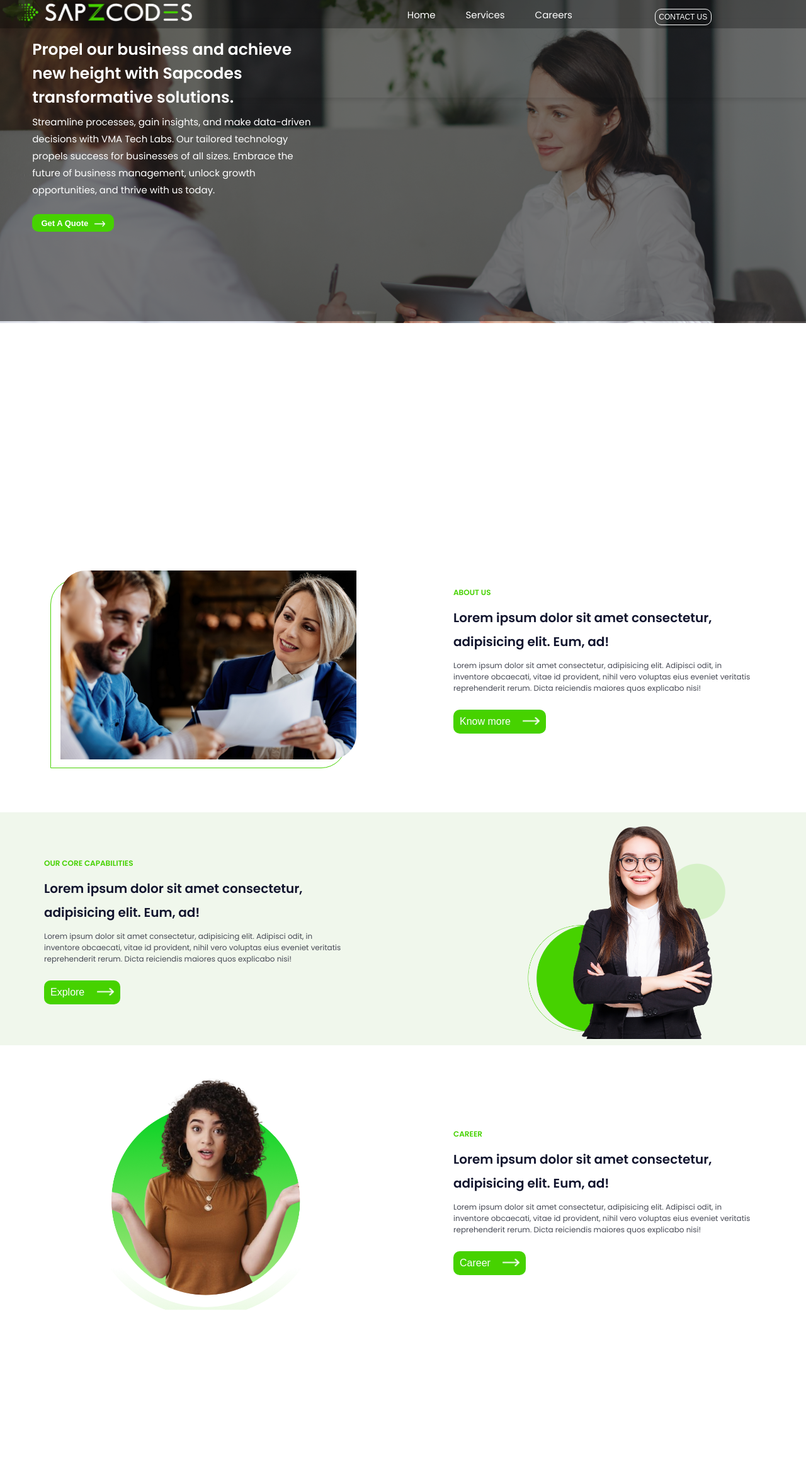
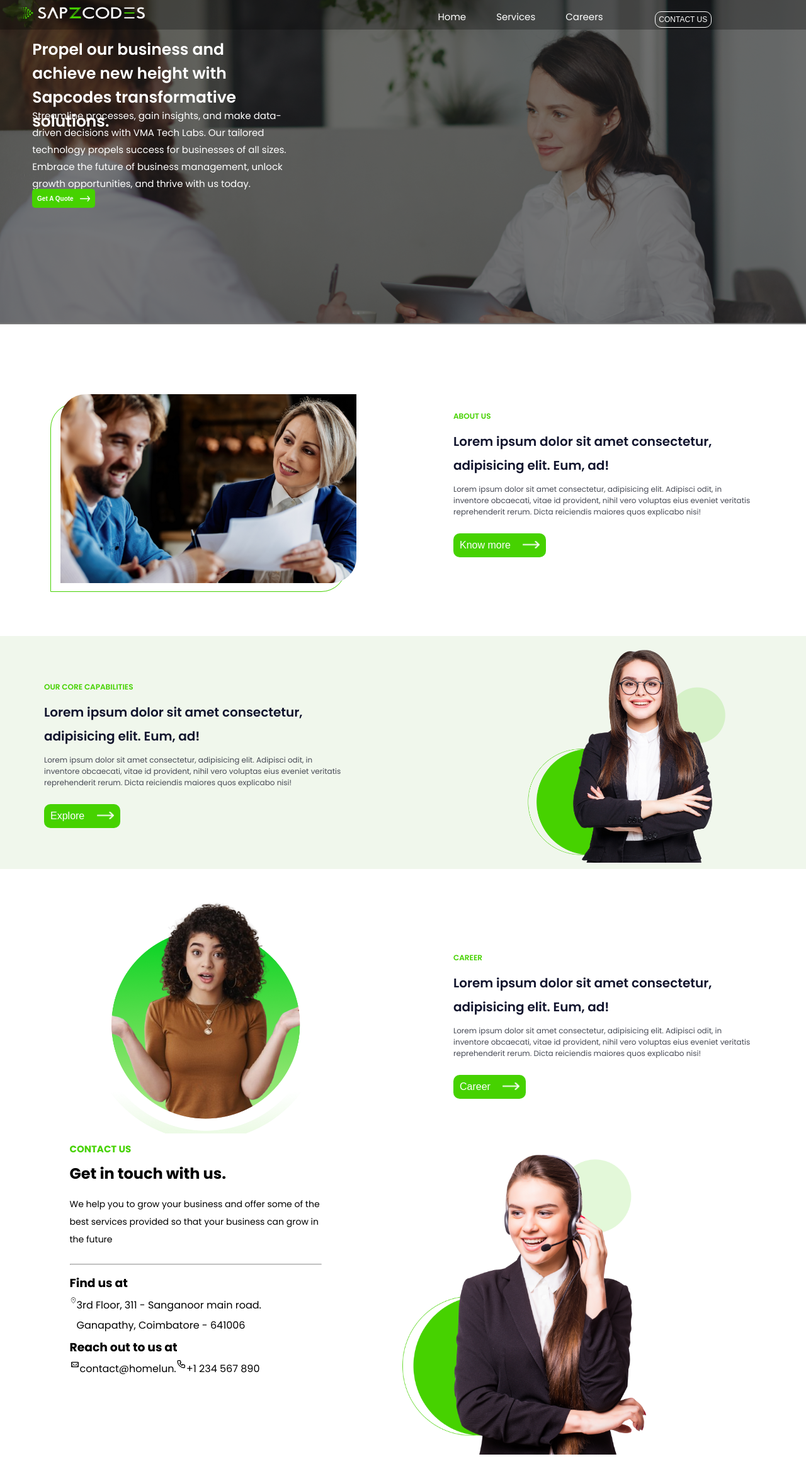
Before and after one commit to vijayaprathapkumar/sapzcodes, a Next.js app in the folder website/: page / in a window 1280 px wide. Shown: the whole page at 63% size. Before the commit the page ends 2090 px from the top, so only its background shows below. Built offline with nearby package versions, Linux system fonts and the light colour scheme.

Commit message:
header-update

```diff
--- a/website/src/app/page.tsx
+++ b/website/src/app/page.tsx
@@ -3,6 +3,7 @@ import BannerComponent from "@/components/banner/Banner";
 import DetailComponent from "@/components/details/Details";
 import HeaderComponent from "@/layout/header/Header";
 import { detailsAbout ,detailCapabilitiy,detailsCareer } from '@/config/body';
+import ContactComponent from "@/components/contact/Contact";
 
 export default function Home() {
   return (
@@ -12,6 +13,8 @@ export default function Home() {
       <DetailComponent detail={detailsAbout} />
       <DetailComponent detail={detailCapabilitiy} />
       <DetailComponent detail={detailsCareer} />
+      <ContactComponent/>
+
     </>
   );
 }
--- a/website/src/components/banner/Banner.styled.tsx
+++ b/website/src/components/banner/Banner.styled.tsx
@@ -1,12 +1,12 @@
 import breakpoints from "@/themes/breakpoints";
+import { theme } from "@/themes/theme";
 import { styled } from "styled-components";
 
 export const BannerWrapper = styled.div`
-  min-height: 70vh;
+
 `;
 
 export const SectionWrapper = styled.section`
-  height: 100vh;
   width: 100%;
   overflow: hidden;
   .set {
@@ -30,13 +30,13 @@ export const BackgroundGradient = styled.div`
   top: 0;
   z-index: 0;
   ${breakpoints.xs} {
-    height: 96%;
+    height: 98%;
   }
   ${breakpoints.md} {
-    height: 98%;
+    height: 99%;
   }
   ${breakpoints.xl} {
-    height: 99%;
+    height: 99.5%;
   }
 `;
 export const MainContent = styled.div`
@@ -47,31 +47,30 @@ export const MainContent = styled.div`
   z-index: 2;
   font-weight: 600;
   font-size: 40px;
-  color: white;
+  color: ${theme.colors.white};
   ${breakpoints.xs} {
     top: 40px;
-    width: 180px;
-    // z-index: 50;
+    width: 130px;
     font-weight: 400;
     font-size: 10px;
   }
   ${breakpoints.md} {
     top: 60px;
     left: 5%;
-    width: 360px;
+    width: 300px;
     z-index: 2;
     font-weight: 600;
     font-size: 20px;
   }
   ${breakpoints.lg} {
     left: 4%;
-    width: 450px;
+    width: 350px;
     font-size: 25px;
   }
   ${breakpoints.xl} {
     top: 110px;
     left: 5%;
-    width: 700px;
+    width: 600px;
     font-size: 40px;
   }
 `;
@@ -82,29 +81,29 @@ export const SubContent = styled.div`
   width: 700px;
   z-index: 2;
   line-height: 1.8;
-  color: white;
+  color: ${theme.colors.white};
 
   ${breakpoints.xs} {
-    top: 90px;
+    top: 80px;
     width: 220px;
     font-size: 6px;
   }
   ${breakpoints.md} {
-    top: 160px;
+    top: 145px;
     left: 5%;
     width: 350px;
     font-size: 10px;
   }
   ${breakpoints.lg} {
-    top: 180px;
+    top: 170px;
     left: 4%;
-    width: 460px;
+    width: 410px;
     font-size: 15px;
   }
   ${breakpoints.xl} {
-    top: 310px;
+    top: 280px;
     left: 5%;
-    width: 700px;
+    width: 600px;
   }
 `;
 export const ButtonBox = styled.div`
@@ -114,8 +113,8 @@ export const ButtonBox = styled.div`
   left: 8%;
   height: 50px;
   z-index: 2;
-  background-color: #46d200;
-  border-radius: 10px;
+  background-color:  ${theme.colors.green};
+  border-radius: 5px;
   padding: 5px;
 
   .get-btn {
@@ -123,11 +122,11 @@ export const ButtonBox = styled.div`
     width: 150px;
     font-size: 13px;
     font-weight: 600;
-    color: white;
+    color: ${theme.colors.white};
     border: none;
-    background-color: #46d200;
+    background-color:  ${theme.colors.green};
     &:hover {
-      background-color: #46d200;
+      background-color:  ${theme.colors.green};
     }
 
     &:focus {
@@ -135,7 +134,7 @@ export const ButtonBox = styled.div`
     }
   }
   ${breakpoints.xs} {
-    top: 135px;
+    top: 125px;
     height: 20px;
     .get-btn {
       width: 50px;
@@ -143,25 +142,26 @@ export const ButtonBox = styled.div`
     }
   }
   ${breakpoints.md} {
-    top: 240px;
+    top: 220px;
     left: 5%;
-    height: 25px;
+    height: 27px;
+
     .get-btn {
-      width: 100px;
+      width: 70px;
+      font-size: 8px;
+    }
+  }
+  ${breakpoints.lg} {
+    top: 300px;
+    left: 4%;
+    height: 30px;
+    .get-btn {
+      width: 90px;
       font-size: 10px;
     }
   }
-  ${breakpoints.lg} {
-    top: 340px;
-    left: 4%;
-    height: 28px;
-    .get-btn {
-      width: 120px;
-      font-size: 13px;
-    }
-  }
   ${breakpoints.xl} {
-    top: 420px;
+    top: 400px;
     left: 5%;
     height: 50px;
     .get-btn {
--- a/website/src/components/banner/Banner.tsx
+++ b/website/src/components/banner/Banner.tsx
@@ -41,5 +41,3 @@ const BannerComponent = () => {
 };
 
 export default BannerComponent;
-///images/button-Arrow.png
-///images/banner.png
--- /dev/null
+++ b/website/src/components/contact/Contact.styled.tsx
@@ -0,0 +1,47 @@
+import { theme } from "@/themes/theme";
+import styled from "styled-components";
+
+export const ContactWrapper = styled.div`
+display: flex;
+justify-content: center;
+`;
+export const AddressContent = styled.div`
+line-height: 2;
+ width: 400px;
+ position: relative;
+ right: 10%;
+
+.conct{
+    color: ${theme.colors.green};
+    font-size: 15px;
+}
+.get-cont{
+
+}
+.paragraph{
+    font-size: 14px;
+    margin-top: 10px;
+}
+hr {
+    margin-top: 25px;
+  }
+`;
+export const LocationSection = styled.div`
+margin-top: 10px;
+ .part-one{
+    display: flex;
+ }
+`;
+export const ContactSection = styled.div`
+.part-sec{
+    display: flex;
+
+ }
+`;
+export const ImageSection = styled.div`
+
+.contact-image{
+    height: 500px;
+    width: 403px;
+}
+`;
--- /dev/null
+++ b/website/src/components/contact/Contact.tsx
@@ -0,0 +1,44 @@
+/* eslint-disable @next/next/no-img-element */
+import { CiLocationOn } from "react-icons/ci";
+import { TbPhone } from "react-icons/tb";
+import { TiMail } from "react-icons/ti";
+import { AddressContent, ContactSection, ContactWrapper, ImageSection,LocationSection } from "./Contact.styled";
+
+const ContactComponent = () => {
+  return (
+    <ContactWrapper>
+      <AddressContent>
+        <h5 className="conct">CONTACT US</h5>
+        <h2 className="get-cont">Get in touch with us.</h2>
+        <p className="paragraph">
+          We help you to grow your business and offer some of the best services
+          provided so that your business can grow in the future
+        </p>
+        <hr />
+        <LocationSection>
+          <h3>Find us at</h3>
+          <div className="part-one">
+          <CiLocationOn />
+          <p>
+            3rd Floor, 311 - Sanganoor main road. Ganapathy, Coimbatore - 641006
+          </p>
+          </div>
+        </LocationSection>
+        <ContactSection>
+          <h3>Reach out to us at</h3>
+          <div className="part-sec">
+          <TiMail />
+          <p>contact@homelun.</p>
+          <TbPhone />
+          <p>+1 234 567 890</p>
+          </div>
+        </ContactSection>
+      </AddressContent>
+      <ImageSection>
+       <img src="/images/contact.png" alt="Conatct-image" className="contact-image"/>
+      </ImageSection>
+    </ContactWrapper>
+  );
+};
+
+export default ContactComponent;
--- a/website/src/layout/header/Header.styled.tsx
+++ b/website/src/layout/header/Header.styled.tsx
@@ -11,24 +11,26 @@ export const HeaderWraper = styled.div`
   justify-content: space-around;
   align-items: center;
   padding: 1rem 2rem;
-  color: #fff;
+  color: ${theme.colors.white};
   z-index: 50;
   width: 100%;
   height: 65px;
   position: fixed;
   top: 0;
 
-
   ${breakpoints.xs} {
     padding: 0;
-    height: 30px;
+    height: 24px;
     background-color: rgba(0, 0, 0, 0.28);
 
   }
   ${breakpoints.md} {
     display: flex;
     width: 100%;
-    height: 45px;
+    height: 40px;
+  }
+  ${breakpoints.lg} {
+    height: 47px;
   }
   ${breakpoints.xl} {
     height: 65px;
@@ -41,21 +43,21 @@ export const NavLink = styled.div`
     left: 0;
   }
   ${breakpoints.md} {
-    left: 18%;
+    left: 20%;
   }
   ${breakpoints.lg} {
-    left: 30%;
+    left: 34%;
   }
   ${breakpoints.xl} {
-    left: 48%;
+    left: 50%;
   }
 `;
 export const Link = styled.a`
-  color: #fff;
+color: ${theme.colors.white};
   text-decoration: none;
   position: relative;
   &:hover {
-    color: #46d200;
+    color: ${theme.colors.green};
   }
 
   &:active {
@@ -66,12 +68,16 @@ export const Link = styled.a`
     color: black;
    }
    ${breakpoints.md} {
-    bottom: 50px;
-    color: #fff;
+    bottom: 44px;
+    color: ${theme.colors.white};
+   }
+   ${breakpoints.lg} {
+    bottom: 42px;
+    color: ${theme.colors.white};
    }
    ${breakpoints.xl} {
-    bottom: 40px;
-    color: #fff;
+    bottom: 33px;
+    color: ${theme.colors.white};
    }
 
 `;
@@ -112,7 +118,7 @@ export const Contact = styled.div`
 
   .contact-btn {
     background-color: transparent;
-    color: white;
+    color: ${theme.colors.white};
     height: 40px;
     width: 150px;
     border-radius: 10px;
@@ -136,11 +142,11 @@ export const Contact = styled.div`
   }
   ${breakpoints.md} {
     left: 50%;
-    bottom: 88px;
+    bottom: 79px;
 
     .contact-btn {
       background-color: transparent;
-      color: white;
+      color: ${theme.colors.white};
       height: 25px;
       font-size: 10px;
       width: 80px;
@@ -197,16 +203,16 @@ export const LogoImage = styled.img`
     width: 200px;
   }
   ${breakpoints.lg} {
-    height: 25px;
-  width: 250px;
+    height: 19px;
+   width: 200px;
   }
-  ${breakpoints.lg} {
+  ${breakpoints.xl} {
     height: 29px;
     width: 275px;
   }
 `;
 export const LinkContainer = styled.div`
-display: flex;
+ display: flex;
   ${breakpoints.xs} {
     flex-direction: column;
     align-items: flex-start;
@@ -236,14 +242,14 @@ export const DropdownMenu = styled.div<CustomProps>`
     flex-direction: column;
     align-items: flex-start;
     position: absolute;
-    top: 30px;
+    top: 25px;
     right: 0;
     width: 100%;
-    background-color: white;
+    background-color: ${theme.colors.white};
     padding: 1rem;
-    height: 127px;
+    height: 133px;
     z-index: 99;
-    box-shadow: 4px 4px 6px rgba(0, 0, 0, 0.1);
+    box-shadow: 4px 4px 6px rgba(0, 0, 0, 0.0);
   }
   ${breakpoints.md} {
     display: ${({ isMobile }) => (isMobile ? "flex" : "block")};
@@ -253,6 +259,7 @@ export const DropdownMenu = styled.div<CustomProps>`
     padding: 1rem;
     height: 125px;
     background: none;
+    box-shadow: none;
     z-index: 100;
   }
 `;
--- a/website/src/layout/header/Header.tsx
+++ b/website/src/layout/header/Header.tsx
@@ -28,7 +28,7 @@ const HeaderComponent = () => {
       );
     });
   };
-  //images/sapzcodes.png
+
   return (
     <HeaderWraper>
       <LogoSection>
```
Also changed, not shown: website/public/images/contact.png (added).
